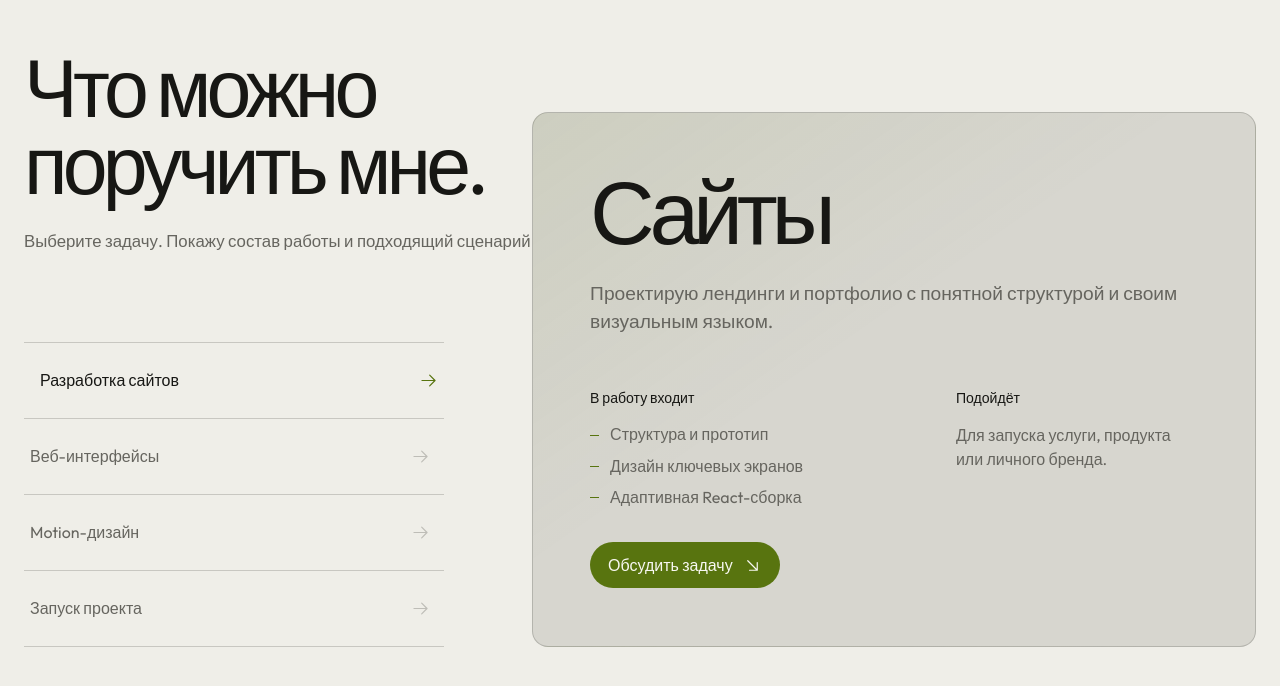
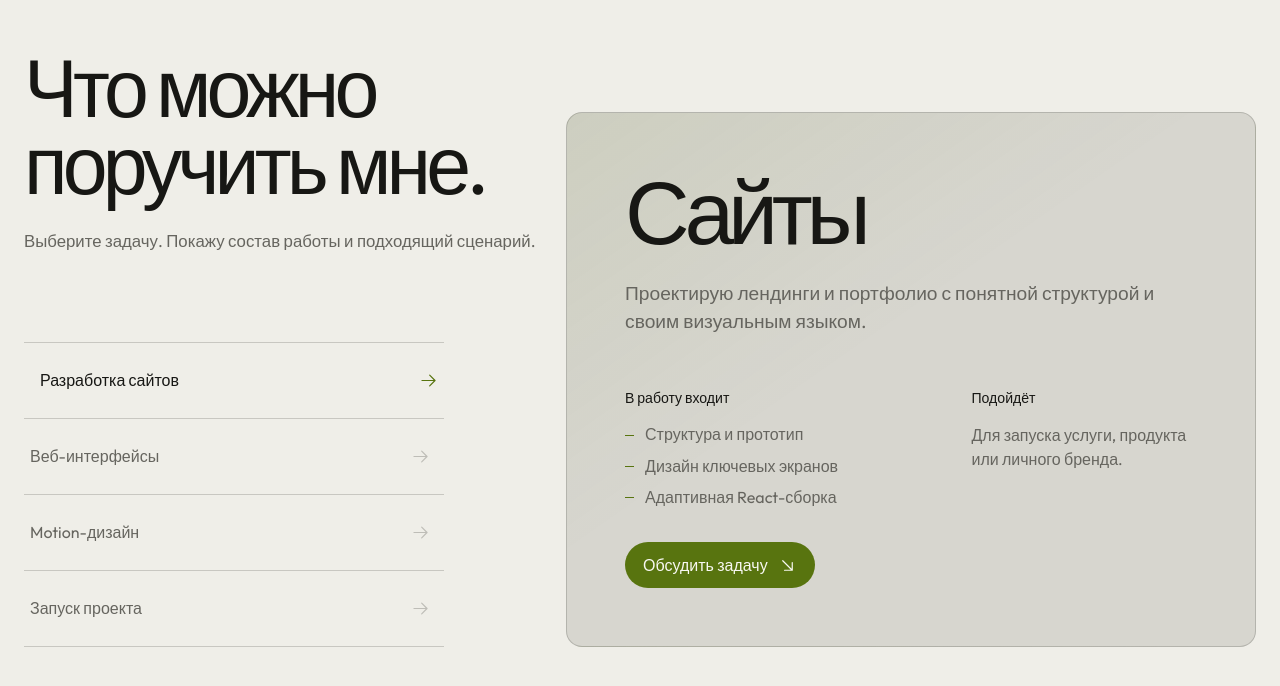
Before and after one commit to chasovskoi/oxssex, a React (Vite) app: page / in a window 1280 px wide. Shown: the part 2095-2781 px from the top of the page. Built offline with nearby package versions, Linux system fonts and the light colour scheme.

Commit message:
Increase services heading clearance

```diff
--- a/src/styles.css
+++ b/src/styles.css
@@ -1261,7 +1261,7 @@ img {
 @media (min-width: 1101px) {
   .service-detail {
     margin-top: clamp(-320px, -18vw, -220px);
-    margin-left: clamp(22px, 1.8vw, 36px);
+    margin-left: clamp(58px, 4vw, 80px);
   }
 }
 
```
